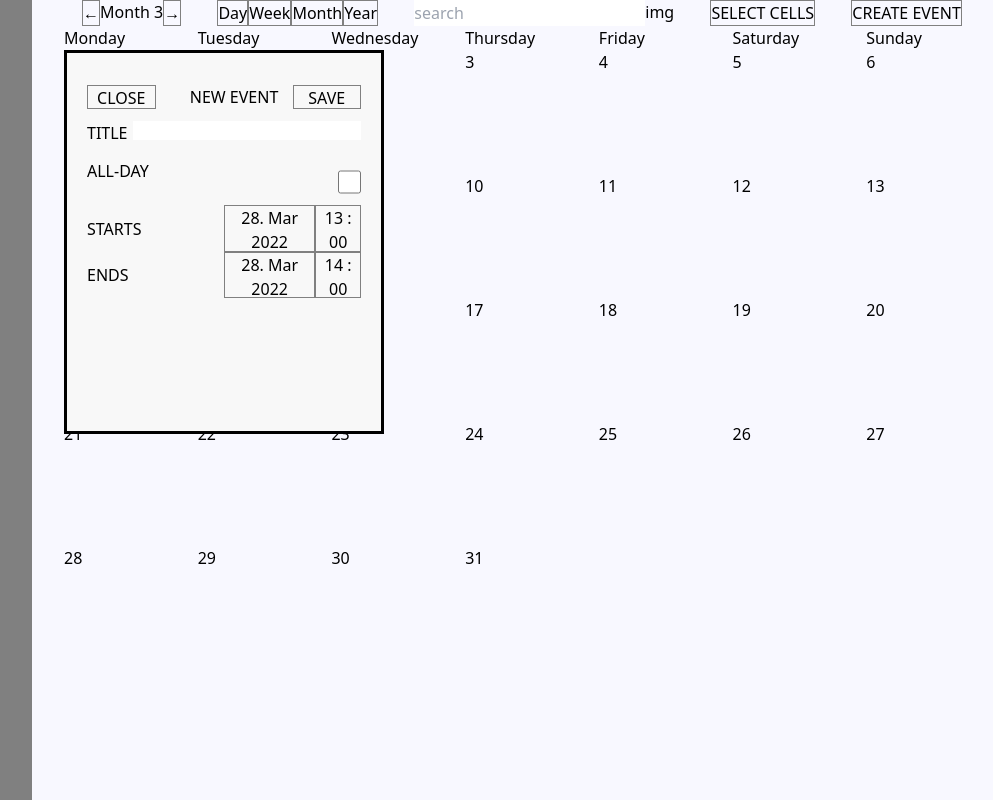
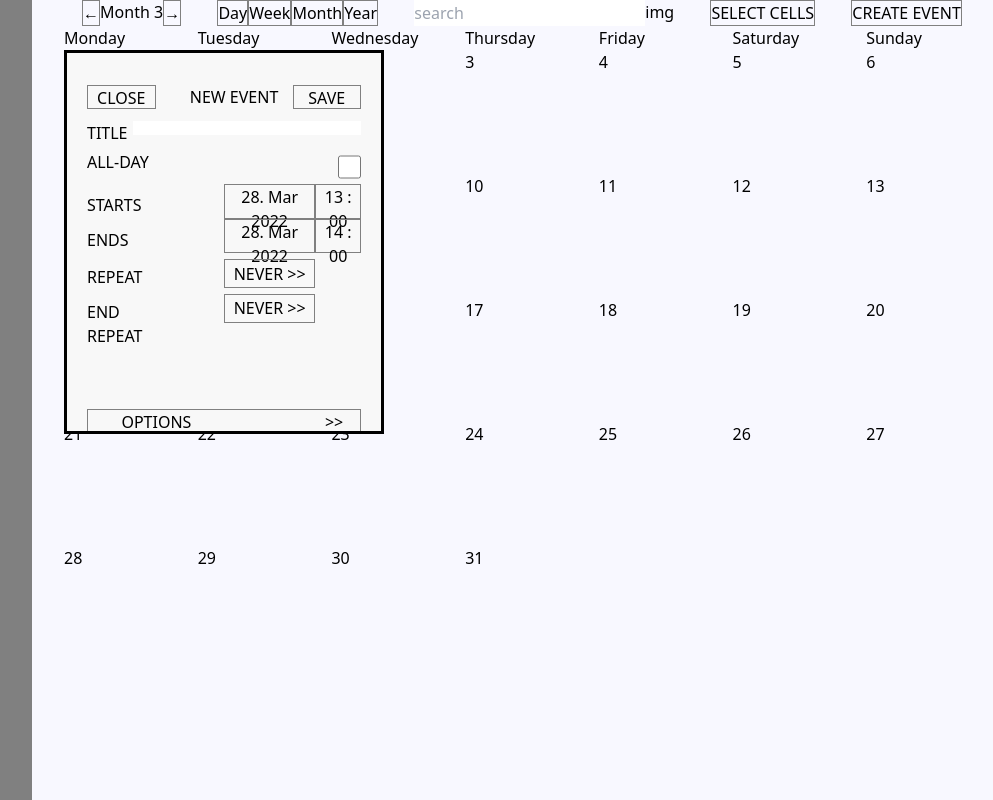
Before and after one commit to iliashe/calendar, a Vue app: page / in a window 1280 px wide. Shown: the top 800 px of the page, without its empty margins (268-1261 px from the left). Built offline with nearby package versions, Linux system fonts and the light colour scheme.

Commit message:
events form updated

```diff
--- a/src/components/EventForm.vue
+++ b/src/components/event_form/EventForm.vue
@@ -3,7 +3,7 @@
     <!-- forms content -->
     <div class='h-144 w-full grid grid-cols-12 grid-rows-12'>
       <!-- header -->
-      <div class='col-span-full row-span-1'>
+      <div class='col-span-full row-start-1 row-span-1'>
         <header class='h-full w-full grid grid-cols-12 grid-rows-4'>
           <!-- close button -->
           <div class='col-span-3 row-start-2 row-span-2'>
@@ -31,8 +31,8 @@
           </div>
         </header>
       </div>
-      <!-- body -->
-      <div class='col-span-full row-span-8'>
+      <!-- main -->
+      <div class='col-span-full row-start-2 row-span-6'>
         <main class='h-full w-full grid grid-cols-12 grid-rows-10'>
           <!-- title -->
           <div class='col-span-full row-span-1'>
@@ -77,9 +77,44 @@
                   </button>
                 </div>
               </div>
+              <!-- repeat -->
+              <div class='col-span-12 row-span-1'>
+                <div class='h-full w-full grid grid-cols-12 grid-rows-6'>
+                  <div class='col-span-3 row-start-3 row-span-1'>REPEAT</div>
+                  <button class='col-start-7 col-span-4 row-start-2 row-span-full'>NEVER >></button>
+                </div>
+              </div>
+              <!-- end repeat -->
+              <div class='col-span-12 row-span-1'>
+                <div class='h-full w-full grid grid-cols-12 grid-rows-6'>
+                  <div class='col-span-4 row-start-3 row-span-1'>END REPEAT</div>
+                  <button class='col-start-7 col-span-4 row-start-2 row-span-full'>NEVER >></button>
+                </div>
+              </div>
             </div>
           </div>
         </main>
+      </div>
+      <!-- footer -->
+      <div class='col-span-full row-span-3'>
+        <footer class='h-full w-full grid grid-cols-12 grid-rows-12'>
+          <!-- options -->
+          <button class='col-span-full row-span-2'>
+            <div class='h-full w-full grid grid-col-12 grid-row-1'>
+              <span class='col-start-1 col-span-4'>OPTIONS</span>
+              <span class='col-start-10 col-span-2'>>></span>
+            </div>
+          </button>
+          <!-- description -->
+          <div class='col-span-full row-start-4 row-span-full'>
+            <div class='h-full w-full grid grid-cols-12 grid-rows-12'>
+              <label class='col-span-full row-span-1'>
+                DESCRIPTION
+              </label>
+              <textarea class='col-span-full row-start-4 row-span-full'></textarea>
+            </div>
+          </div>
+        </footer>
       </div>
     </div>
   </form>
--- a/src/views/Month.vue
+++ b/src/views/Month.vue
@@ -23,7 +23,7 @@
 
 <script>
 import { mapGetters, mapState, mapMutations } from 'vuex';
-import EventForm from '../components/EventForm.vue';
+import EventForm from '../components/event_form/EventForm.vue';
 
 export default {
   name: 'month-view',
```
Also changed, not shown: 7 other files (tests, documents, lock files or other folders).
